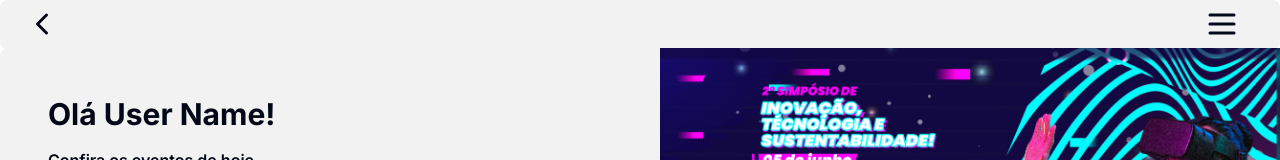
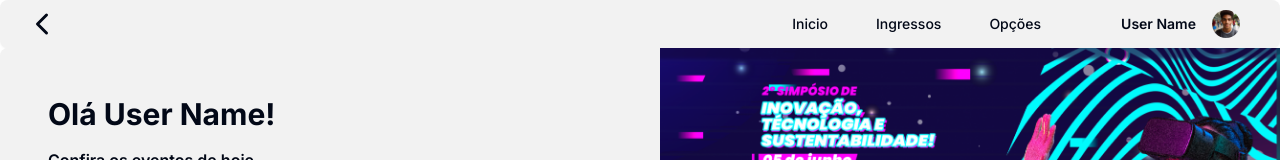
Before and after one commit to Matheus-kb/ConnecTech-Front, a Next.js app: page / in a window 1280 px wide. Shown: the top 160 px of the page. Built offline with nearby package versions, Linux system fonts and the light colour scheme; no server answers.

Commit message:
feat: responsive header component

```diff
--- a/components/header.tsx
+++ b/components/header.tsx
@@ -5,23 +5,50 @@ import { Card, CardContent } from "./ui/card";
 import { Sheet, SheetContent, SheetTrigger } from "./ui/sheet";
 import { Button } from "./ui/button";
 import SideMenu from "./side-menu";
+import Image from "next/image";
 
 const Header = () => {
   const router = useRouter();
   const goBack = () => router.back();
 
+  const sideMenuItems = [
+    { label: "Inicio", path: "/", onClick: () => router.push("/") },
+    { label: "Ingressos", onClick: () => {} },
+    { label: "Opções", onClick: () => {} },
+  ];
+
   return (
     <Card className="max-h-12">
       <CardContent className="flex flex-row justify-between items-center pt-1">
         <ChevronLeft onClick={goBack} className="min-w-9 min-h-9" />
+        <div className="hidden lg:flex space-x-4 items-end ml-auto">
+          {sideMenuItems.slice(0, 3).map((item, index) => (
+            <Button key={index} variant="ghost" onClick={item.onClick}>
+              {item.label}
+            </Button>
+          ))}
+        </div>
         <Sheet>
           <SheetTrigger asChild>
             <Button variant="ghost">
-              <Menu className="min-w-9 min-h-9" />
+              <Menu className="min-w-9 min-h-9 lg:hidden" />
+
+              <div className="hidden lg:flex lg:flex-row-reverse items-center lg:gap-4 pl-12">
+                <div className="relative w-7 h-7">
+                  <Image
+                    src="/profile.png"
+                    alt="Foto de perfil"
+                    className="rounded-full"
+                    fill
+                    style={{ objectFit: "cover" }}
+                  />
+                </div>
+                <p className="font-semibold">User Name</p>
+              </div>
             </Button>
           </SheetTrigger>
           <SheetContent side="left">
-                <SideMenu />
+            <SideMenu />
           </SheetContent>
         </Sheet>
       </CardContent>
--- a/components/side-menu.tsx
+++ b/components/side-menu.tsx
@@ -49,17 +49,17 @@ const SideMenu = () => {
             Perfil
           </Button>
         </div>
-        <div className="flex items-center">
+        <div className="flex items-center lg:hidden">
           <Home />
           <Button variant="ghost" onClick={handleHome}>
             Inicio
           </Button>
         </div>
-        <div className="flex items-center">
+        <div className="flex items-center lg:hidden">
           <TicketCheck />
           <Button variant="ghost">Ingressos</Button>
         </div>
-        <div className="flex items-center">
+        <div className="flex items-center lg:hidden">
           <Bolt />
           <Button variant="ghost">Configurações</Button>
         </div>
```
